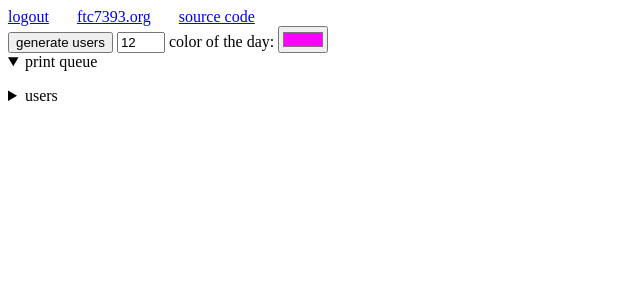
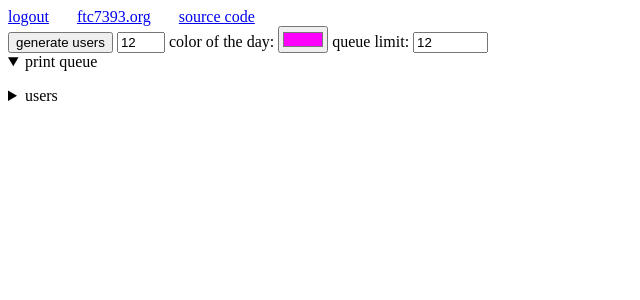
Before and after one commit to FTC7393/sussy-factory, a Flask app: template templates/admin.html in a window 1280 px wide. Shown: the top 300 px of the page, without its empty margins (0-640 px from the left). Run offline with Flask 2, Linux system fonts and the light colour scheme; the template is opened without the code that fills it, so the values that code supplies are empty; some libraries are stand-ins or nearby versions.

Commit message:
added queue limit

```diff
--- a/app.py
+++ b/app.py
@@ -34,6 +34,13 @@ if 'color_of_the_day' not in config:
     config['color_of_the_day'] = '#ff00ff'
     write_config(config)
 
+if 'queue_limit' not in config:
+    config['queue_limit'] = 12
+    write_config(config)
+
+if 'queue_length' not in config:
+    config['queue_length'] = 0
+    write_config(config)
 
 app = flask.Flask(__name__, static_url_path='')
 #app = Flask(__name__)
@@ -155,7 +162,6 @@ def gen_stl():
     set_user_data(username, user_data)
     return get_stl_url_from_path(stl_file)
 
-#TODO limit on the length of the print queue
 @app.route('/submit')
 @flask_login.login_required
 def submit():
@@ -163,6 +169,13 @@ def submit():
     user_data = get_user_data(username)
     if 'submitted_stl' in user_data:
         return 'already submitted'
+    if config['queue_length'] >= config['queue_limit']:
+        user_data['submit_but_queue_full'] = True
+        set_user_data(username, user_data)
+        return 'queue full'
+    user_data['submit_but_queue_full'] = False
+    config['queue_length'] += 1
+    write_config(config)
     user_data['submitted_stl'] = user_data.get('generated_stl', DEFAULT_STL_PATH)
     if 'generated_stl_options' in user_data:
         user_data['submitted_stl_options'] = user_data['generated_stl_options']
@@ -293,6 +306,11 @@ def admin_delete_user():
     if flask_login.current_user.id != 'admin':
         return unauthorized_handler()
     username = flask.request.args.get('username').replace('.', '')
+    user_data = get_user_data(username)
+    if 'submitted_stl' in user_data:
+        if not ('printed' in user_data and user_data['printed']):
+            config['queue_length'] -= 1
+    write_config(config)
     shutil.rmtree(f'data/users/{username}', ignore_errors=True)
     return 'ok'
 
@@ -304,6 +322,10 @@ def admin_print_done():
         return unauthorized_handler()
     username = flask.request.args.get('username')
     user_data = get_user_data(username)
+    if 'printed' in user_data and user_data['printed']:
+        return 'already set as done'
+    config['queue_length'] -= 1
+    write_config(config)
     user_data['printed'] = True
     if 'phone' in user_data:
         try:
@@ -346,6 +368,27 @@ def admin_set_color_of_the_day():
     write_config(config)
     return 'ok'
 
+@app.route('/queue_limit')
+def queue_limit():
+    return str(config['queue_limit'])
+
+@app.route('/queue_length')
+def queue_length():
+    return str(config['queue_length'])
+
+@app.route('/admin/set_queue_limit')
+@flask_login.login_required
+def admin_set_queue_limit():
+    if flask_login.current_user.id != 'admin':
+        return unauthorized_handler()
+    try:
+        config['queue_limit'] = int(flask.request.args['queue_limit'])
+        write_config(config)
+    except Exception as e:
+        print(f'queue_limit error: {e}')
+        return 'error'
+    return str(config['queue_limit'])
+
 #TODO max char length on server and client
 #TODO don't accept requests when busy generating an STL already
 #TODO cache the stl files based on exact top/bottom text and avoid rebuilding
--- a/templates/admin.html
+++ b/templates/admin.html
@@ -8,6 +8,7 @@
     <a href="/logout">logout</a> &nbsp; &nbsp; &nbsp; <a href="https://ftc7393.org">ftc7393.org</a> &nbsp; &nbsp; &nbsp; <a target="_blank" href="https://github.com/fTC7393/sussy-factory">source code</a><br/>
     <button onclick="gen_users()">generate users</button> <input id="num_users" type="number" value="12" style="width: 3em">
     <label>color of the day: <input id="color_of_the_day" type="color"></label>
+    queue limit: <input id="queue_limit" type="number" value="" style="width: 5em">
     <details open>
         <summary>print queue</summary>
         <ul id="print"></ul>
@@ -81,6 +82,10 @@ function render() {
             bgcolor = '#f0f'; //magenta
             text = username + ' generated STL preview ';
         }
+        if (user_creds[username].submit_but_queue_full) {
+            bgcolor = '#88f'; //blue
+            text = username + ' submitted but queue full ';
+        }
         const submitted_stl_url = user_creds[username].submitted_stl_url;
         const submitted_time = user_creds[username].submitted_time;
         const printed = user_creds[username].printed;
@@ -143,10 +148,13 @@ function render() {
         elem_delete.onclick = () => {delete_user(username)};
         elem.appendChild(elem_delete);
         elem.appendChild(elem_text);
-        const elem_login = document.createElement("a"); //TODO tmp because it logs out the admin
-        elem_login.href = link; //tmp
-        elem_login.innerHTML = 'login (use incognito)'; //tmp
-        elem_text.appendChild(elem_login); //tmp
+
+        //link to login
+        const elem_login = document.createElement("a");
+        elem_login.href = link;
+        elem_login.innerHTML = 'login (use incognito)';
+        elem_text.appendChild(elem_login);
+
         $(`#${username}`).qrcode({
             text: link,
             // 0: normal
@@ -180,6 +188,17 @@ myRequest('/base_url', (res) => {
 myRequest('/color_of_the_day', (res) => {
     document.getElementById('color_of_the_day').value = res;
 });
+
+myRequest('/queue_limit', (res) => {
+    document.getElementById('queue_limit').value = res;
+});
+
+document.getElementById('queue_limit').onchange = () => {
+    const queue_limit = document.getElementById('queue_limit').value;
+    myRequest(`/admin/set_queue_limit?queue_limit=${encodeURIComponent(queue_limit)}`, (res) => {
+        document.getElementById('queue_limit').value = res;
+    });
+};
 
 document.getElementById('color_of_the_day').onchange = () => {
     const color_of_the_day = document.getElementById('color_of_the_day').value;
--- a/templates/user.html
+++ b/templates/user.html
@@ -147,6 +147,10 @@ function submit() {
             if (res === 'already submitted') {
                 document.getElementById('submit').value = 'submitted';
                 alert('You already submitted a model, you may not change it after.');
+            } else if (res === 'queue full') {
+                document.getElementById('submit').value = 'submit';
+                document.getElementById('submit').disabled = false;
+                alert("The print queue is full. Try again tomorrow, or stop by FTC 7393's pit to pick up a non-custom figurine.");
             } else {
                 document.getElementById('submit').value = 'submitted';
                 alert('Submitted successfully. Keep this page open, you will receive an alert when the print is ready to pick up. If you entered your phone number, you will also receive a text.');
```
